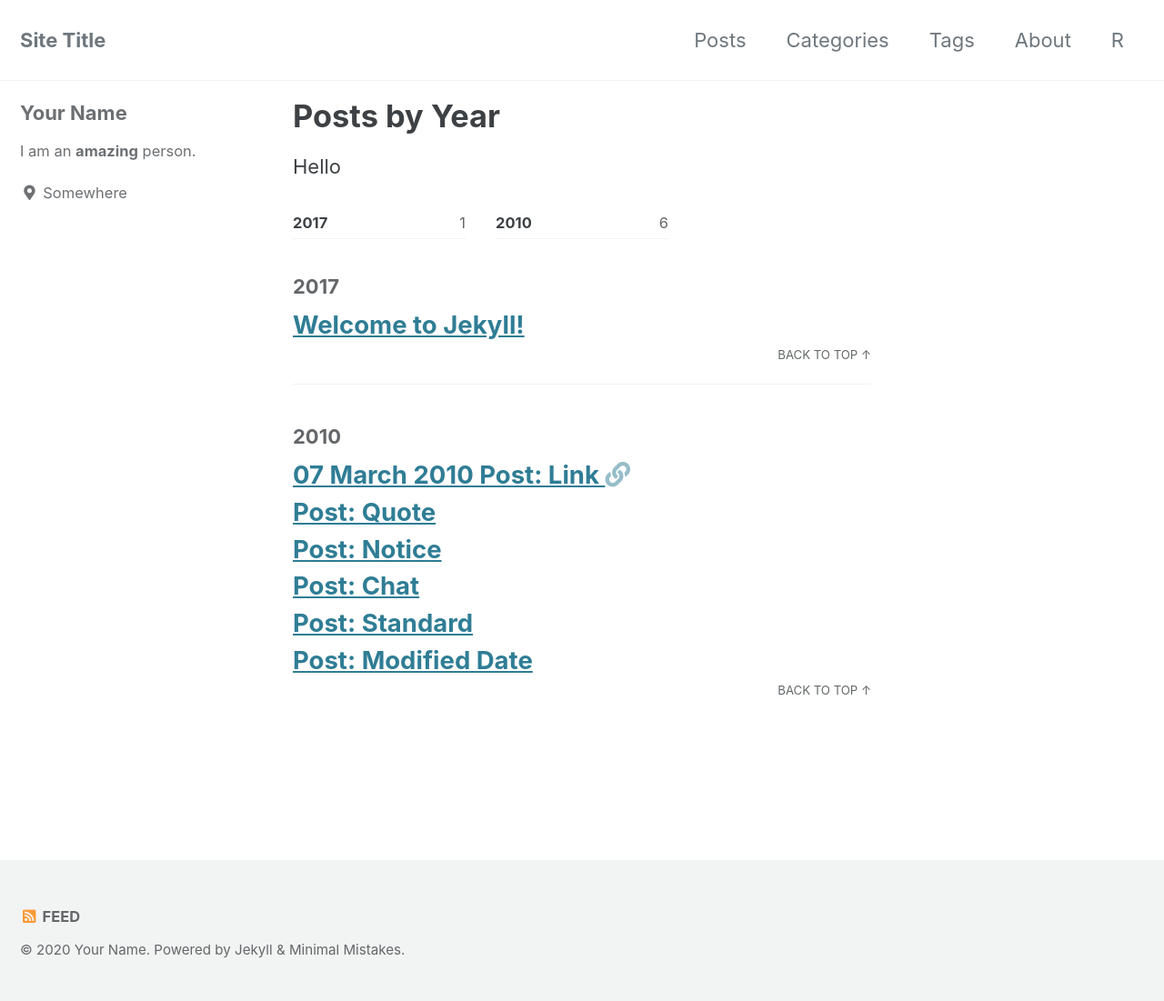
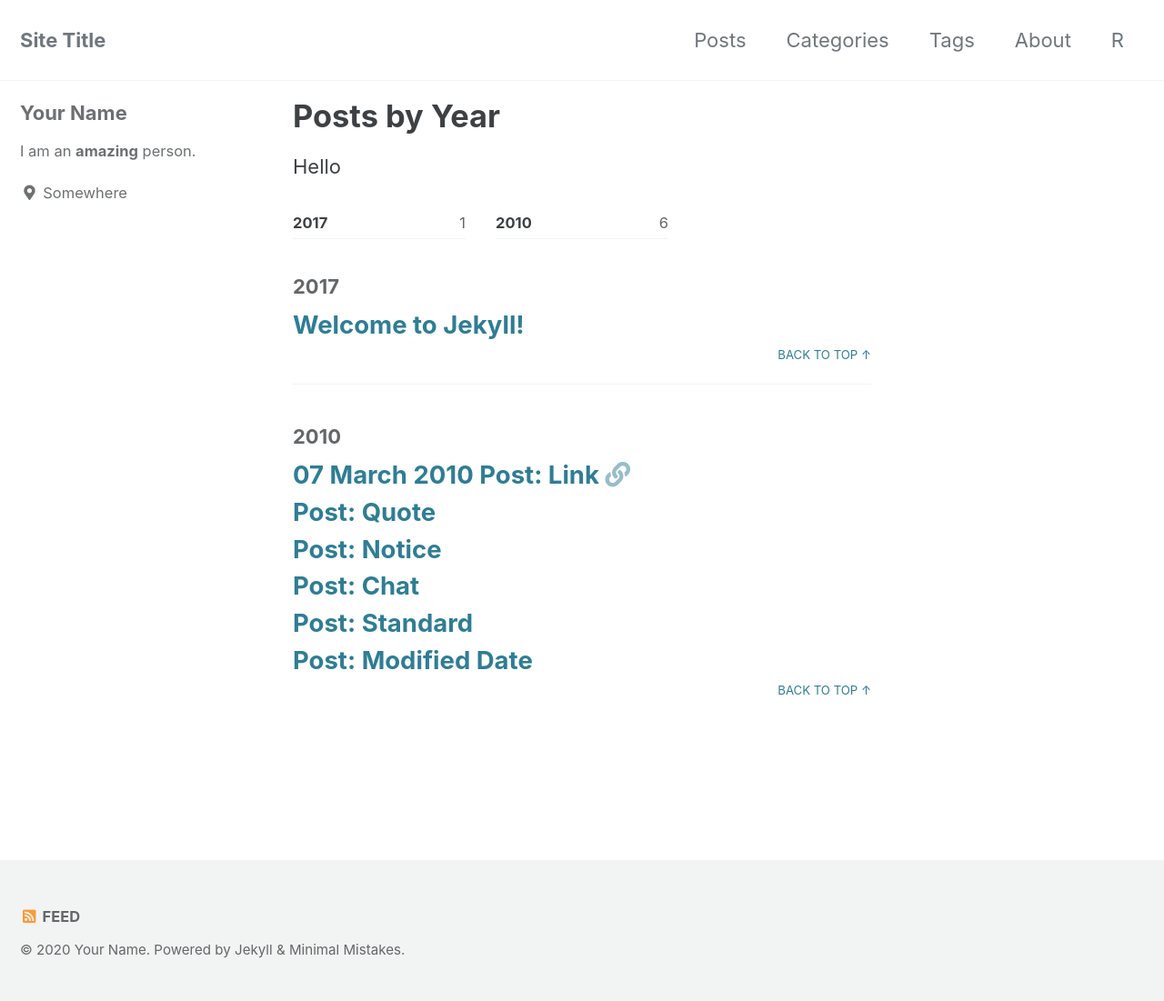
Before and after one commit to anantjoshi97/website, a Jekyll site: the page built from _pages/year-archive.md, in a window 1280 px wide. Shown: the whole page at 91% size. Built offline with Jekyll 4.4.1, drawn with Linux system fonts in a browser that asks for light colours; cached includes are drawn as plain includes.

Commit message:
Trying to change hyperlinks

```diff
--- a/_sass/minimal-mistakes/_base.scss
+++ b/_sass/minimal-mistakes/_base.scss
@@ -137,7 +137,13 @@ a {
   &:hover {
     color: $link-color-hover;
     outline: 0;
+    text-decoration: underline;
   }
+
+   &:link{
+   color: $link-color;
+   text-decoration: none;
+   }
 }
 
 /* buttons */
```
